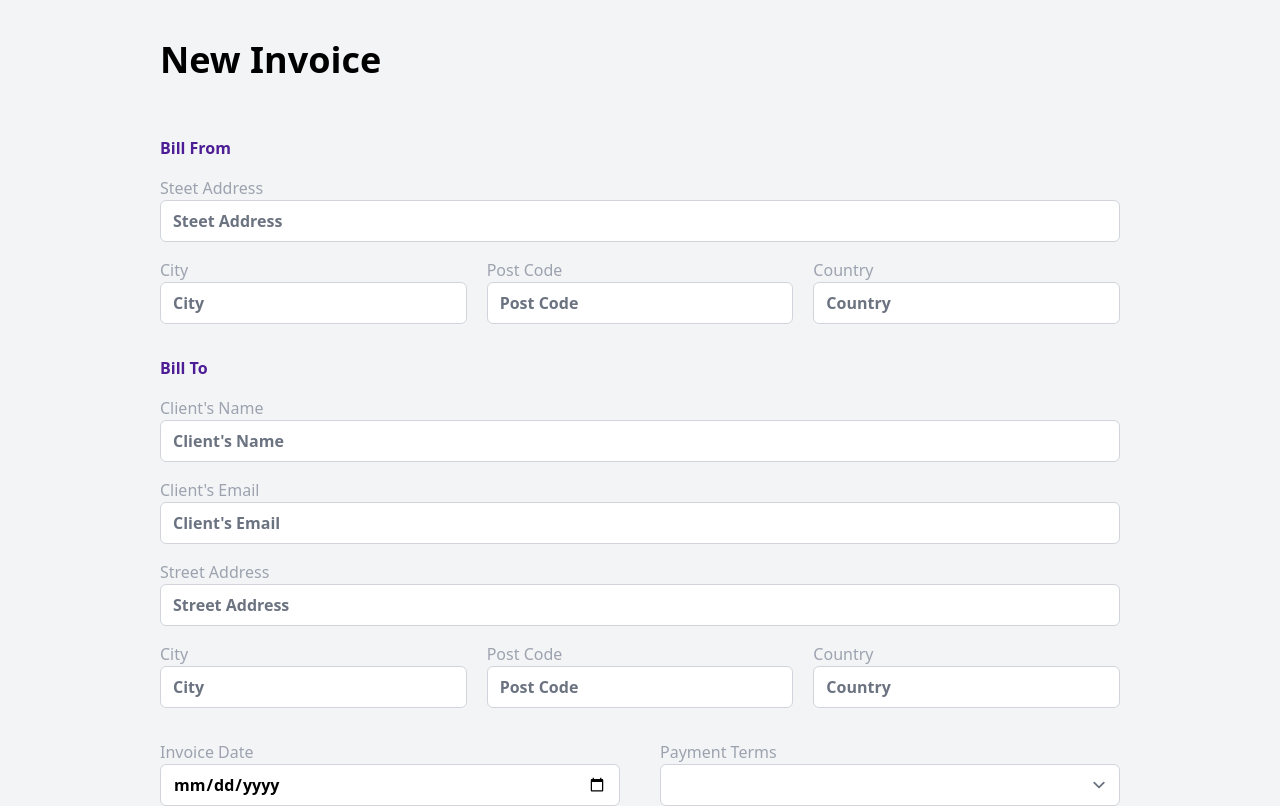
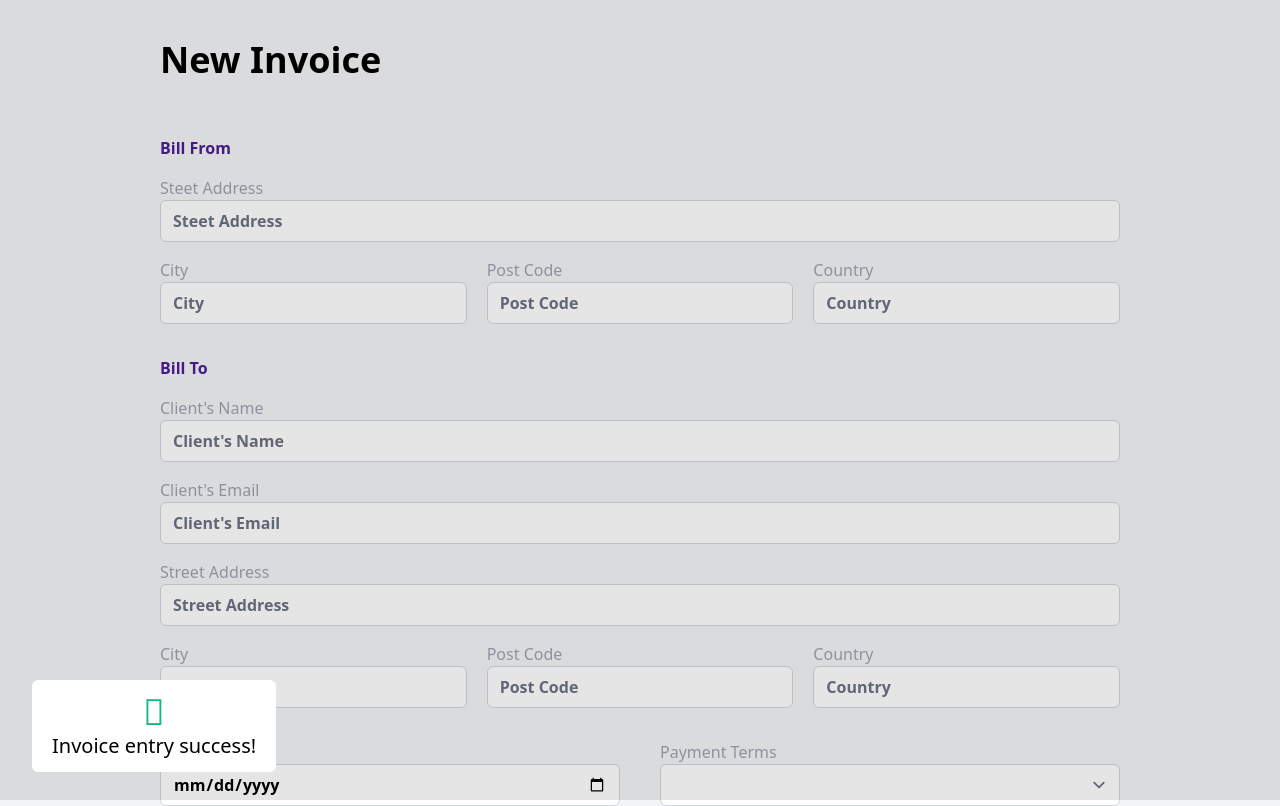
Before and after one commit to ayomideEnoch/invoice-app, a Vue app: page /invoice-create in a window 1280 px wide. Shown: the top 806 px of the page. Built offline with nearby package versions, Linux system fonts and the light colour scheme; what notification_vue_3 would draw is missing.

Commit message:
Iterating...

```diff
--- a/src/views/InvoiceCreate.vue
+++ b/src/views/InvoiceCreate.vue
@@ -273,6 +273,16 @@
         </button>
       </div>
     </div>
+    <!--  -->
+    <div class="fixed z-10 inset-0 bg-black bg-opacity-10 h-screen w-full">
+      <div class="transition duration-500 ease-in-out transform translate-y-1
+      bottom-8 left-8 fixed z-20 bg-white rounded-md">
+        <div class="text-center px-5 py-3">
+          <i class="fal fa-check-circle text-green-500 text-4xl"></i>
+          <p class="text-xl">Invoice entry success!</p>
+        </div>
+      </div>
+    </div>
   </div>
 </template>
 
```
